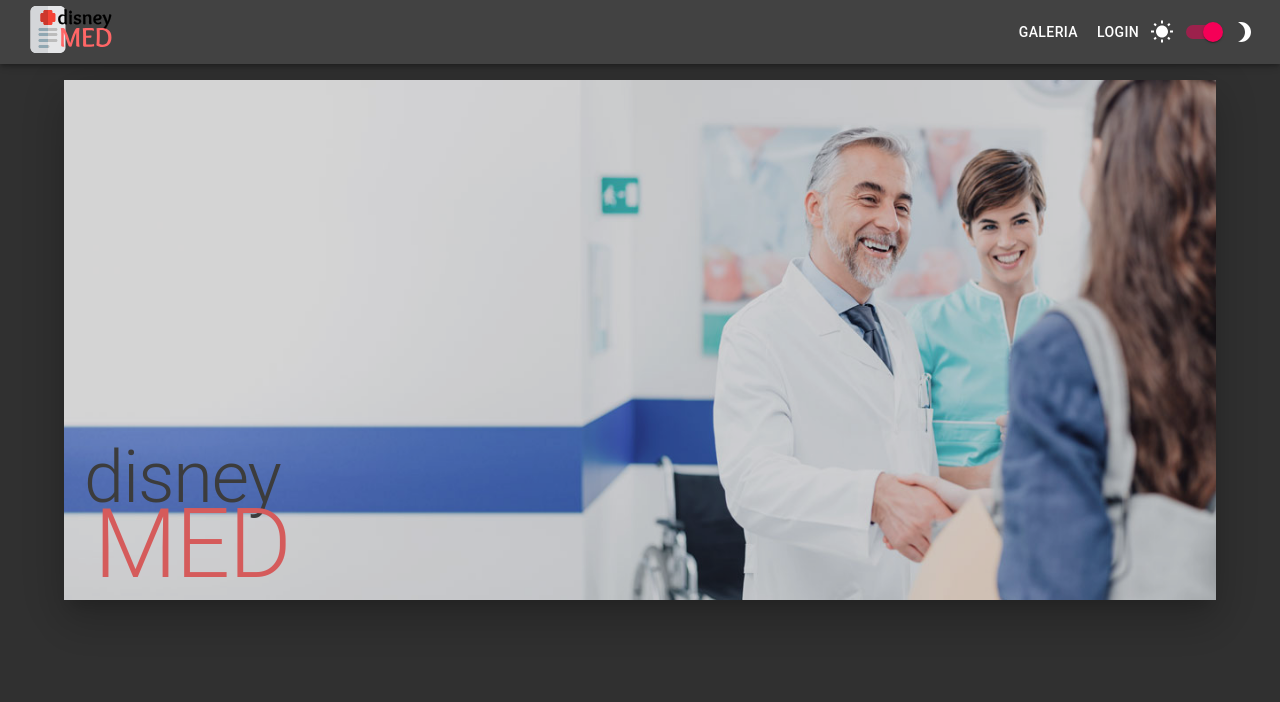
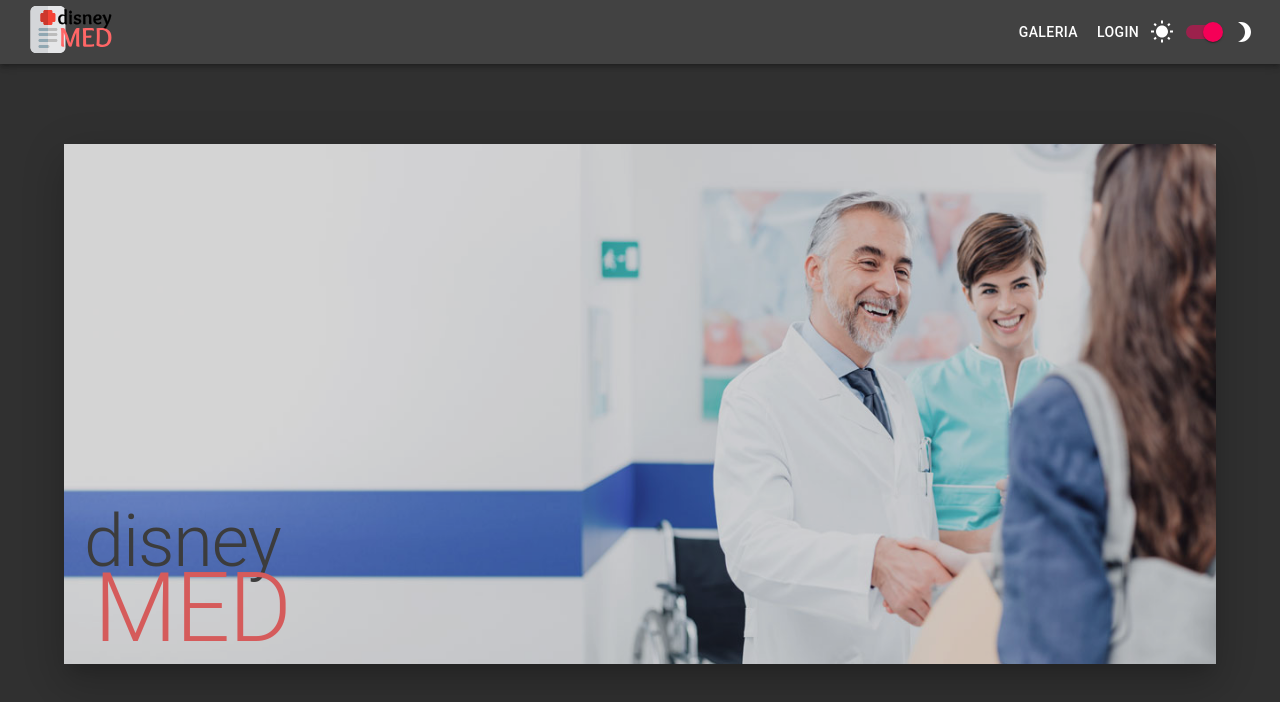
Before and after one commit to iuryzanonni/engsoft-clinica, a Next.js app: page / in a window 1280 px wide. Shown: the top 702 px of the page. Built offline with nearby package versions, Linux system fonts and the light colour scheme.

Commit message:
fix: header spacing

```diff
--- a/src/components/header.js
+++ b/src/components/header.js
@@ -9,6 +9,7 @@
         appBar: {
             backgroundColor: theme.palette.background.paper,
             marginBottom: "30px",
+            position: "relative",
         },
         toolbar: {
             display: "flex",
```
